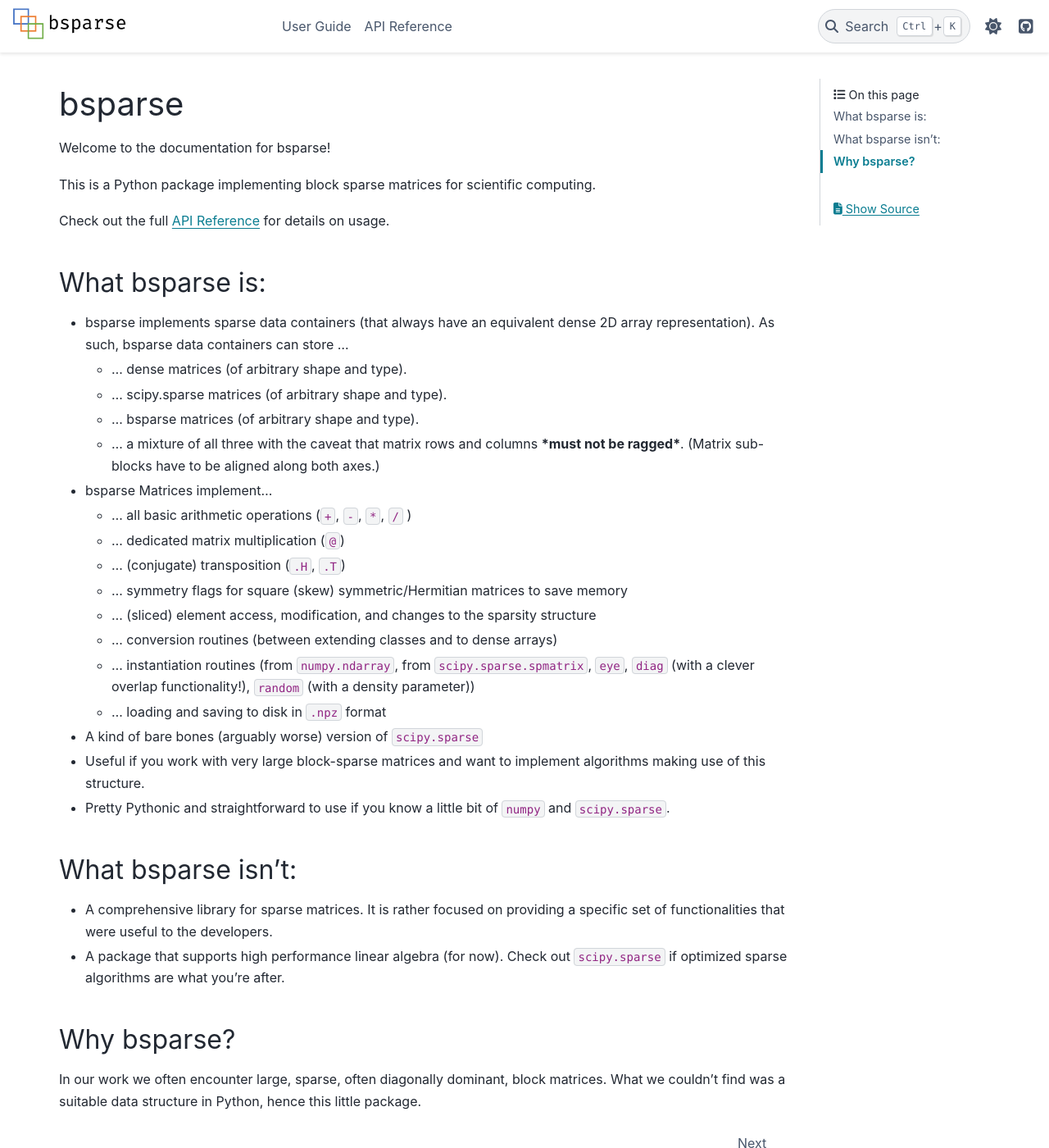
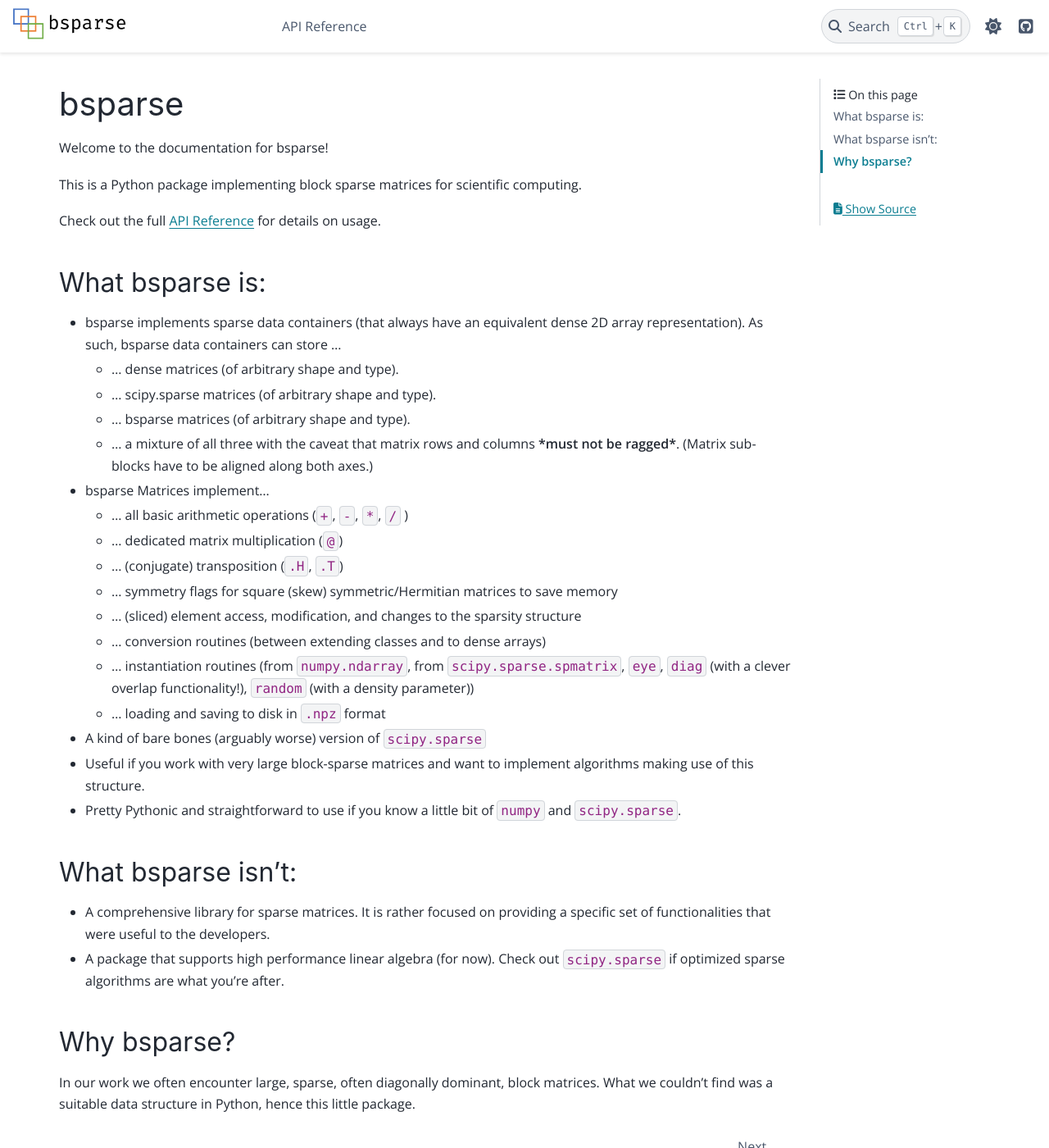
Before and after one commit to vetschn/bsparse, a Sphinx documentation site: the page built from doc/source/index.rst, in a window 1280 px wide and 1400 px high. Shown: the whole window at 82% size. Built offline with Sphinx 7.4.7 and the PyData theme 0.15.4, drawn with Linux system fonts in a browser that asks for light colours; cross-references to code outside the pages are shown as plain code; some of the changed text lies outside the part shown.

Commit message:
Adjustments to doc

```diff
--- /dev/null
+++ b/doc/source/_static/bsparse.css
@@ -0,0 +1,13 @@
+@import url('https://fonts.googleapis.com/css2?family=Open+Sans:ital,wght@0,400;0,600;1,400;1,600&display=swap');
+
+
+body {
+  font-family: 'Open Sans', sans-serif;
+  font-size: 1em;
+}
+
+pre,
+code {
+  font-size: 100%;
+  line-height: 155%;
+}
--- a/doc/source/conf.py
+++ b/doc/source/conf.py
@@ -129,6 +129,8 @@
     "collapse_navigation": True,
     "icon_links": [],  # See https://github.com/pydata/pydata-sphinx-theme/issues/1220
 }
+
+html_css_files = ["bsparse.css"]
 
 html_context = {"default_mode": "light"}
 # Add any paths that contain custom themes here, relative to this directory.
--- a/doc/source/guide/index.rst
+++ /dev/null
@@ -1,4 +0,0 @@
-.. _user_guide:
-
-User Guide
-==========
--- a/doc/source/index.rst
+++ b/doc/source/index.rst
@@ -4,7 +4,6 @@
     :maxdepth: 1
     :hidden:
 
-    User Guide <guide/index>
     API Reference <api/index>
 
 bsparse
```
